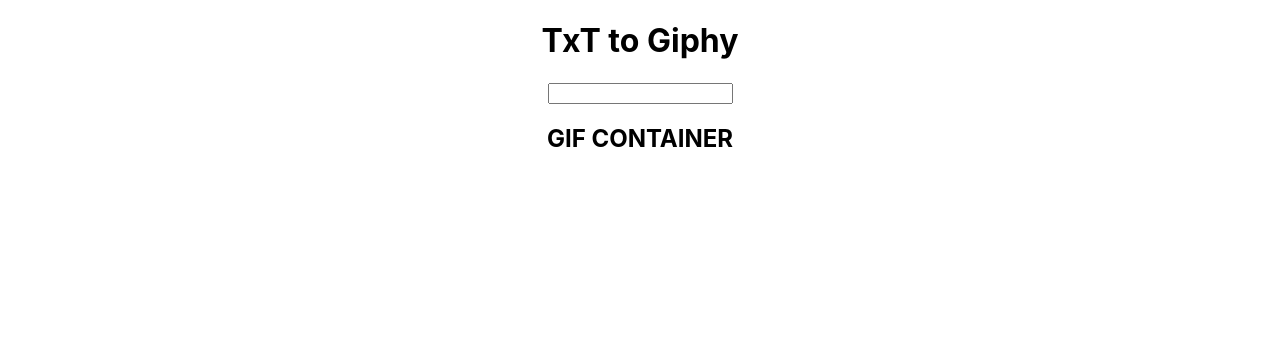
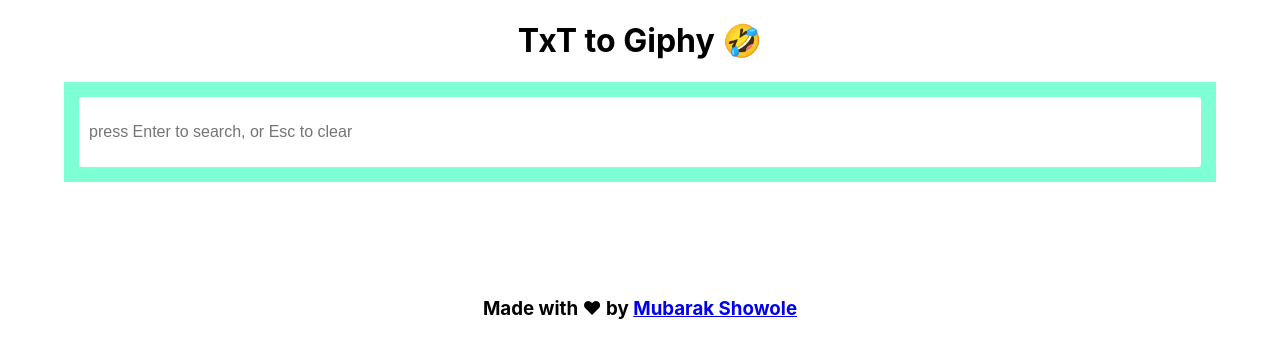
Before and after one commit to mubarakshow/text-to-giphy, a React (Create React App) app: page / in a window 1280 px wide. Shown: the top 358 px of the page. Built offline with nearby package versions, Linux system fonts and the light colour scheme.

Commit message:
challenge completed

```diff
--- a/package.json
+++ b/package.json
@@ -6,6 +6,7 @@
     "@testing-library/jest-dom": "^4.2.4",
     "@testing-library/react": "^9.3.2",
     "@testing-library/user-event": "^7.1.2",
+    "node-sass": "^4.14.1",
     "react": "^16.13.1",
     "react-content-loader": "^5.1.2",
     "react-dom": "^16.13.1",
--- a/src/App.css
+++ /dev/null
@@ -1,3 +0,0 @@
-.App {
-  text-align: center;
-}
--- a/src/App.js
+++ b/src/App.js
@@ -1,25 +1,74 @@
 import React, { useState } from "react";
-import "./App.css";
+import "./App.scss";
 import SearchBar from "./components/SearchBar";
 import GifContainer from "./components/GifContainer";
 import { GifLoader } from "./components/Loader";
 
 function App() {
   const [search, setSearch] = useState("");
-  const log = console.log
+  const [gifs, setGifs] = useState([]);
+  const [isLoading, setLoadingState] = useState(false);
+  const { log } = console;
+  const { REACT_APP_GIPHY_API_KEY } = process.env;
 
   const handleInputChange = (event) => {
-    setSearch(event.target.value)
-    log(search)
+    setSearch(event.target.value);
+    if (event.target.value === "") {
+      setGifs([]);
+    }
+  };
+
+  const KEYS = {
+    ENTER: 13,
+    ESCAPE: 27,
+  };
+
+  const handleKeyDown = (event) => {
+    let url = `https://api.giphy.com/v1/gifs/search?api_key=${REACT_APP_GIPHY_API_KEY}&q=${search}&limit=${10}&offset=0&rating=g&lang=en`;
+    switch (event.keyCode) {
+      case KEYS.ENTER:
+        setLoadingState(true);
+        fetch(url)
+          .then((res) => res.json())
+          .then((resObj) => {
+            setGifs(resObj.data);
+            setLoadingState(false);
+          })
+          .catch((err) => log("error fetching gifs", err));
+        break;
+      case KEYS.ESCAPE:
+        event.target.value = null;
+        setSearch("");
+        setLoadingState(false);
+        setGifs([]);
+        break;
+      default:
+        break;
+    }
   };
 
   return (
     <div className="App">
-      <h1>TxT to Giphy</h1>
-      <SearchBar
-        onChange={handleInputChange}
-      />
-      <GifContainer />
+      <div>
+        <h1>TxT to Giphy <span role="img" aria-label="funny">🤣</span></h1>
+      </div>
+      <SearchBar onChange={handleInputChange} onKeyDown={handleKeyDown} />
+      <div className="container">
+        <GifContainer onKeyDown={handleKeyDown}>
+          {!isLoading ? (
+            gifs.map((gif) => (
+              <div className="gifDiv" key={gif.id}>
+                <img src={gif.images.downsized.url} alt={gif.title} />
+              </div>
+            ))
+          ) : (
+            <GifLoader />
+          )}
+        </GifContainer>
+      </div>
+      <footer>
+        <h3>Made with ❤ by <a href="https://github.com/mubarakshow/" target="_blank" rel="noopener noreferrer">Mubarak Showole</a></h3>
+      </footer>
     </div>
   );
 }
--- /dev/null
+++ b/src/App.scss
@@ -0,0 +1,18 @@
+.App {
+  width: 90vw;
+  text-align: center;
+  display: flex;
+  flex-direction: column;
+  justify-content: center;
+  overflow: hidden;
+  scrollbar-width: 2px;
+  ::-webkit-scrollbar {
+    width: 5px;
+  }
+  ::-webkit-scrollbar-thumb {
+    background: #888;
+  }
+  .container {
+    padding: 3em;
+  }
+}
--- a/src/components/GifContainer/index.js
+++ b/src/components/GifContainer/index.js
@@ -1,8 +1,9 @@
 import React from 'react';
+import './style.scss'
 
 const GifContainer = props => (
-  <div>
-    <h2>GIF CONTAINER</h2>
+  <div className="gifcontainer">
+    {props.children}
   </div>
 )
 
--- a/src/components/GifContainer/style.scss
+++ b/src/components/GifContainer/style.scss
@@ -0,0 +1,16 @@
+.gifcontainer {
+  display: grid;
+  grid-template-columns: repeat(auto-fill, minmax(250px, 1fr));
+  justify-content: center;
+  grid-gap: 5px;
+  grid-auto-flow: dense;
+  .gifDiv {
+    width: 250px;
+    height: 250px;
+    img {
+      width: 100%;
+      height: 100%;
+      object-fit: fill;
+    }
+  }
+}
--- a/src/components/Loader.js
+++ b/src/components/Loader.js
@@ -1,6 +1,23 @@
-import React from 'react';
-import ContentLoader from 'react-content-loader';
+import React from "react";
+import ContentLoader from "react-content-loader";
 
 export const GifLoader = (props) => (
-  <div>Gifs Loadinggggg...</div>
-)
+  <div>
+    <ContentLoader
+      speed={2}
+      width={800}
+      height={575}
+      viewBox="0 0 800 575"
+      backgroundColor="#f3f3f3"
+      foregroundColor="#ecebeb"
+      {...props}
+    >
+      <rect x="12" y="58" rx="2" ry="2" width="211" height="211" />
+      <rect x="240" y="57" rx="2" ry="2" width="211" height="211" />
+      <rect x="467" y="56" rx="2" ry="2" width="211" height="211" />
+      <rect x="12" y="283" rx="2" ry="2" width="211" height="211" />
+      <rect x="240" y="281" rx="2" ry="2" width="211" height="211" />
+      <rect x="468" y="279" rx="2" ry="2" width="211" height="211" />
+    </ContentLoader>
+  </div>
+);
--- a/src/components/SearchBar/index.js
+++ b/src/components/SearchBar/index.js
@@ -1,11 +1,18 @@
-import React from 'react'
+import React from "react";
+import "./style.scss";
 
-const SearchBar = props => {
+const SearchBar = (props) => {
   return (
-    <div>
-      <input type="text" onChange={props.onChange} onSubmit={props.onSubmit}></input>
+    <div className="searchbarDiv">
+      <input
+        className="searchbar"
+        type="text"
+        onChange={props.onChange}
+        onKeyDown={props.onKeyDown}
+        placeholder="press Enter to search, or Esc to clear"
+      />
     </div>
-  )
-}
+  );
+};
 
 export default SearchBar;
--- a/src/components/SearchBar/style.scss
+++ b/src/components/SearchBar/style.scss
@@ -0,0 +1,19 @@
+.searchbarDiv {
+  display: flex;
+  justify-content: center;
+  position: relative;
+  background-color: aquamarine;
+  padding: 15px;
+  border: none;
+  .searchbar {
+    padding: 10px;
+    width: 100%;
+    height: 50px;
+    font-size: medium;
+    border-radius: .2em;
+    border: none;
+    ::placeholder {
+      color: brown;
+    }
+  }
+}
--- a/src/index.css
+++ b/src/index.css
@@ -1,5 +1,7 @@
 body {
+  display: flex;
   margin: 0;
+  justify-content: center;
   font-family: -apple-system, BlinkMacSystemFont, 'Segoe UI', 'Roboto', 'Oxygen',
     'Ubuntu', 'Cantarell', 'Fira Sans', 'Droid Sans', 'Helvetica Neue',
     sans-serif;
```
Also changed, not shown: 2 other files (tests, documents, lock files or other folders).
